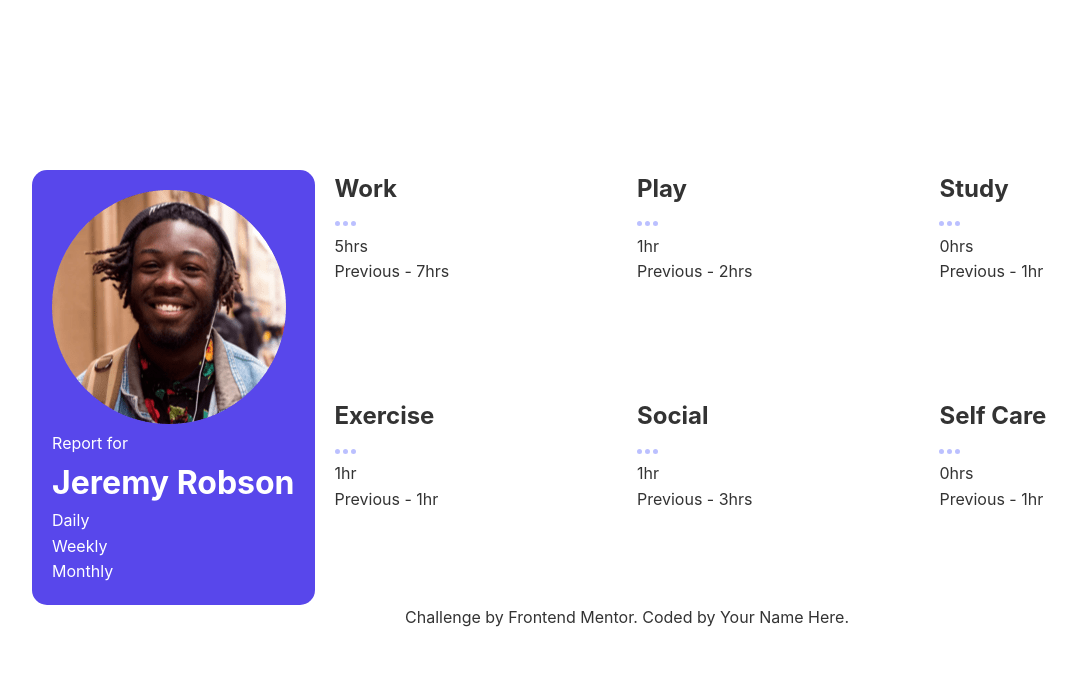
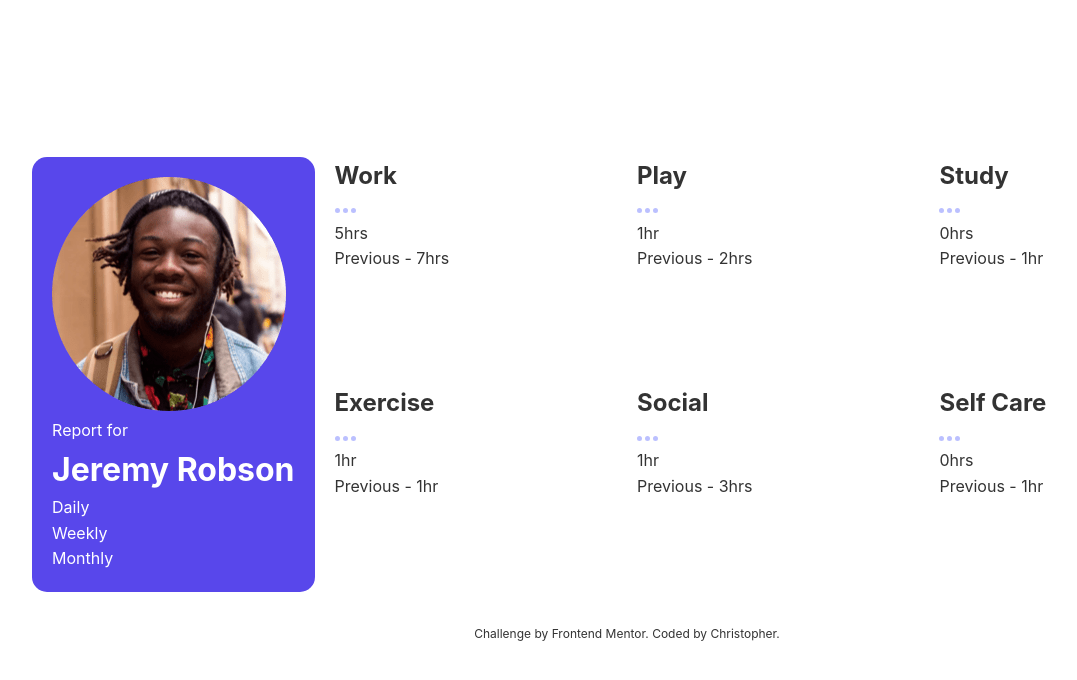
Before and after one commit to Okumu87/time-tracking-dashboard-main, a website: page index.html in a window 1280 px wide. Shown: the whole page, without its empty margins (13-1090 px from the left). Drawn offline with Linux system fonts and the light colour scheme.

Commit message:
added attribution to the footer and removed the profile section as it was not needed for the project. Also updated the styles to center the content and added some spacing for better presentation.

```diff
--- a/index.html
+++ b/index.html
@@ -101,7 +101,7 @@
 
   <footer class="attribution">
     Challenge by <a href="https://www.frontendmentor.io?ref=challenge">Frontend Mentor</a>.
-    Coded by <a href="#">Your Name Here</a>.
+    Coded by <a href="#">Christopher</a>.
   </footer>
 </body>
 </html>
--- a/styles.css
+++ b/styles.css
@@ -60,3 +60,11 @@
     border-radius: 15px;
     padding: 20px;
 }
+
+/* attributions */
+
+.attribution {
+  font-size: 12px;
+  text-align: center;
+  margin-top: 2rem;
+}
```
